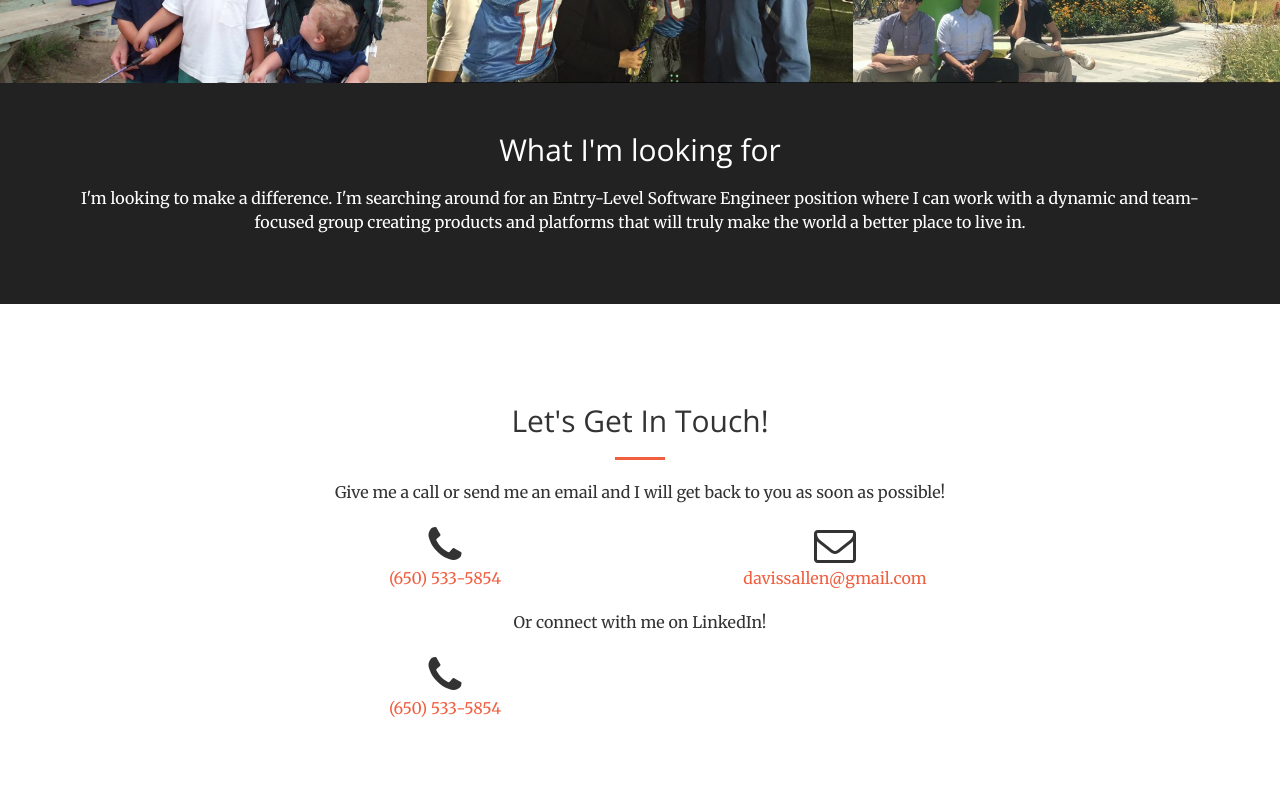
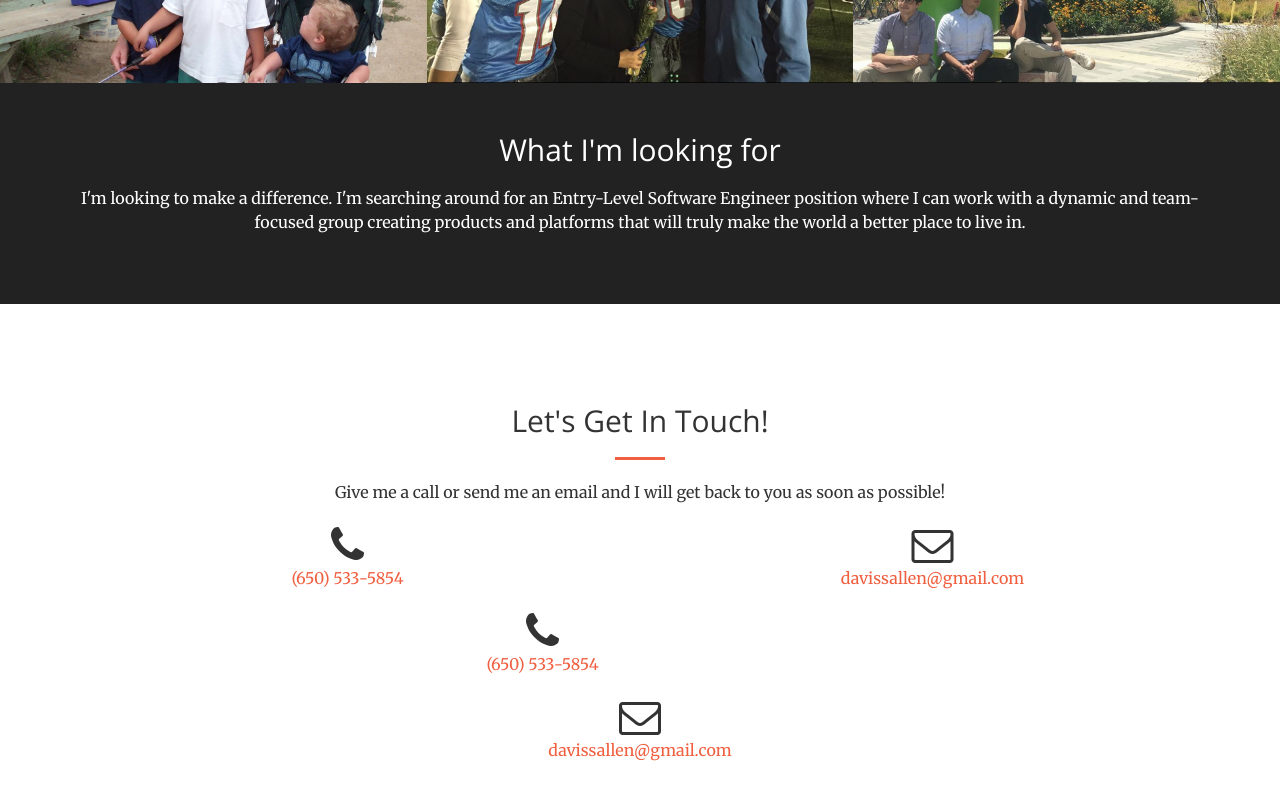
Before and after one commit to davissallen/hello, a website: page index.html in a window 1280 px wide. Shown: the part 2051-2851 px from the top of the page. Drawn offline with nearby package versions, Linux system fonts and the light colour scheme.

Commit message:
testing adding contact field v3

```diff
--- a/index.html
+++ b/index.html
@@ -270,25 +270,22 @@
                     <hr class="primary">
                     <p>Give me a call or send me an email and I will get back to you as soon as possible!</p>
                 </div>
-                <div class="col-lg-4 col-lg-offset-2 text-center">
+                <div class="col-lg-4 col-lg-offset-1 text-center">
                     <i class="fa fa-phone fa-3x sr-contact"></i>
                     <p><a href="tel:+16505335854">(650) 533-5854</a></p>
                 </div>
-                <div class="col-lg-4 text-center">
+                <div class="col-lg-4 col-lg-offset-2 text-center">
                     <i class="fa fa-envelope-o fa-3x sr-contact"></i>
                     <p><a href="mailto:davissallen@gmail.com">davissallen@gmail.com</a></p>
                 </div>
-                <div class="col-lg-8 col-lg-offset-2 text-center">
-                    <p>Or connect with me on LinkedIn!</p>
-                </div>
-                <div class="col-lg-4 col-lg-offset-2 text-center">
+                <div class="col-lg-4 col-lg-offset-3 text-center">
                     <i class="fa fa-phone fa-3x sr-contact"></i>
                     <p><a href="tel:+16505335854">(650) 533-5854</a></p>
                 </div>
-                <!--<div class="col-lg-4 text-center">-->
-                    <!--<i class="fa fa-envelope-o fa-3x sr-contact"></i>-->
-                    <!--<p><a href="mailto:davissallen@gmail.com">davissallen@gmail.com</a></p>-->
-                <!--</div>-->
+                <div class="col-lg-4 col-lg-offset-4 text-center">
+                    <i class="fa fa-envelope-o fa-3x sr-contact"></i>
+                    <p><a href="mailto:davissallen@gmail.com">davissallen@gmail.com</a></p>
+                </div>
             </div>
         </div>
     </section>
```
